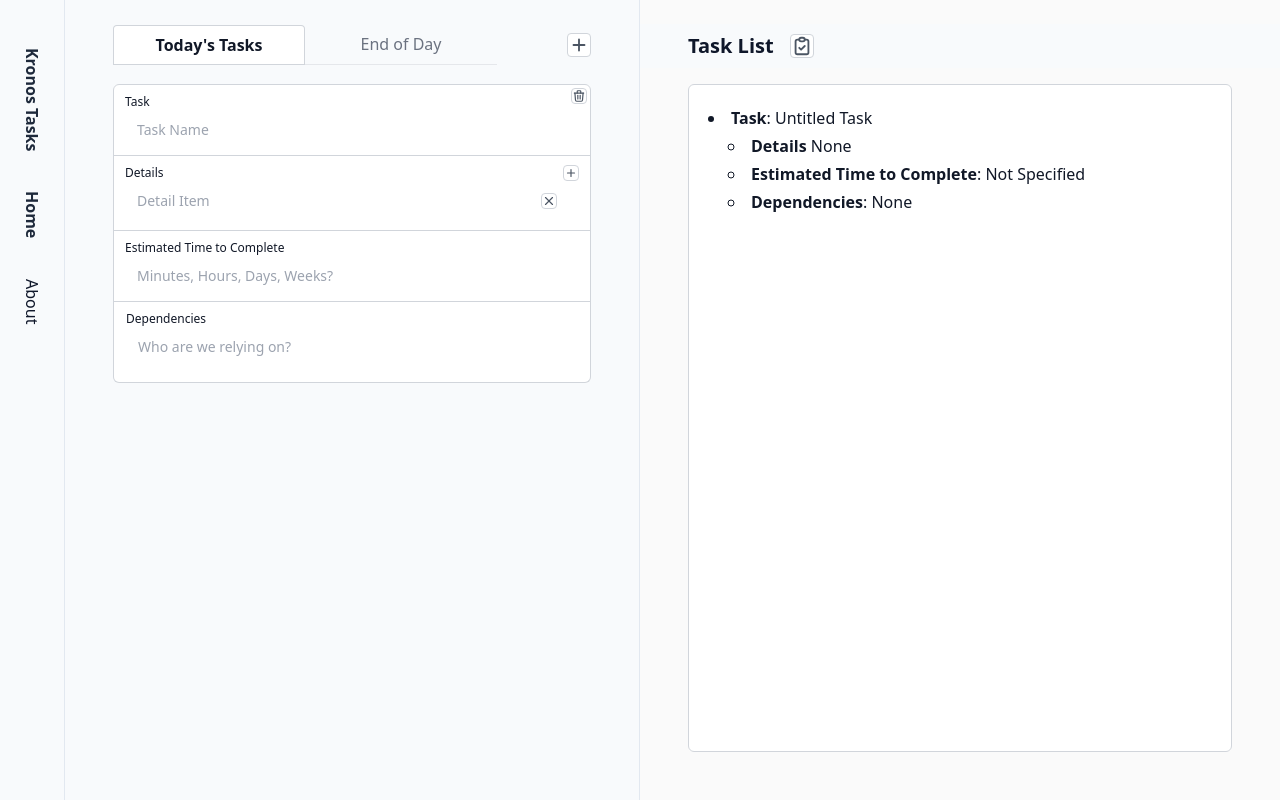
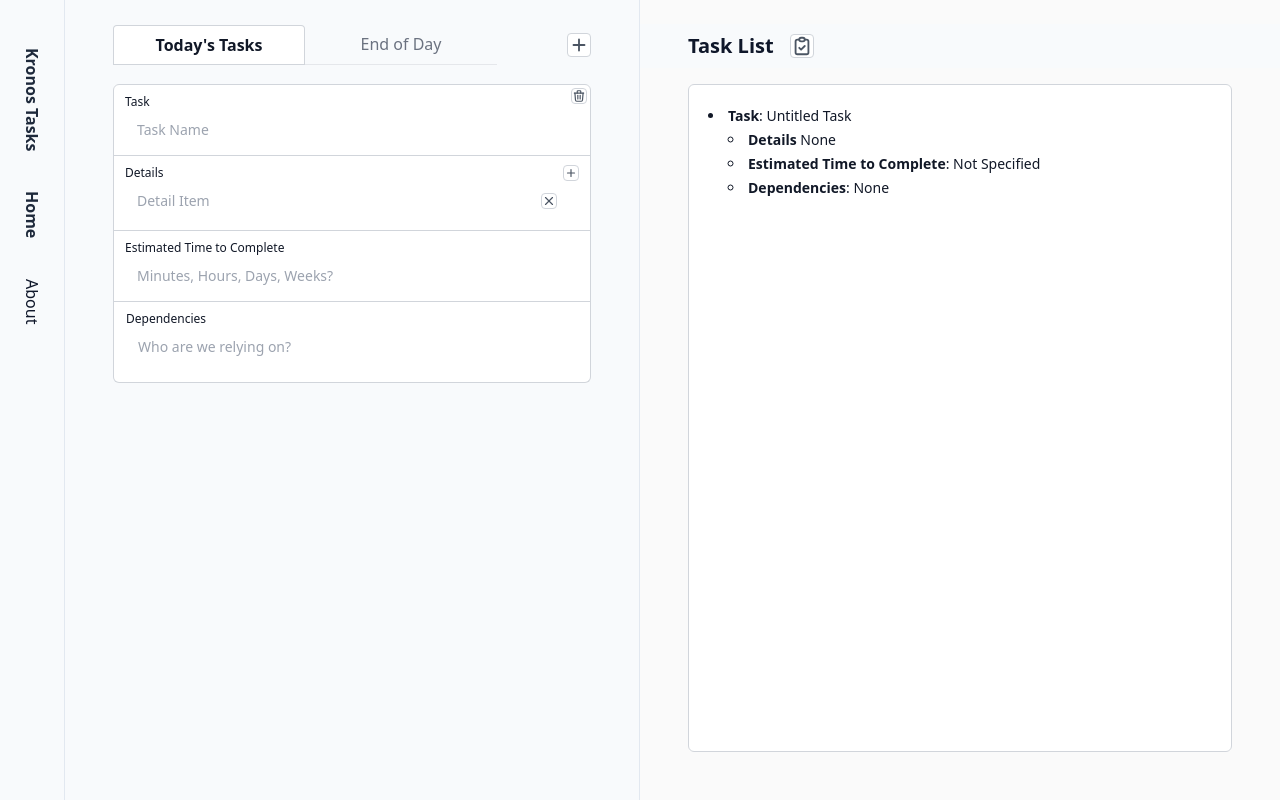
Before and after one commit to thoughtAddict/kronos-tasks, a website: page src/index.html in a window 1280 px wide. Both pictures are taken after a click on the button 579 px from the left and 44 px from the top of the page. Drawn offline with Linux system fonts and the light colour scheme; files that its build step writes are made by us from their sources; a web font is replaced by a local one.

Commit message:
README update. Font size from 16px to 14px for output.

```diff
--- a/src/index.html
+++ b/src/index.html
@@ -74,7 +74,7 @@
               <div
                 name="taskListOutput"
                 id="taskListOutput"
-                class="block w-full h-full p-5 rounded-md bg-white text-sm lg:text-base text-gray-900 outline outline-1 -outline-offset-1 outline-gray-300 placeholder:text-gray-400 focus:outline focus:outline-2 focus:-outline-offset-2 focus:outline-indigo-600 sm:text-sm/6"
+                class="block w-full h-full p-5 rounded-md bg-white text-sm text-gray-900 outline outline-1 -outline-offset-1 outline-gray-300 placeholder:text-gray-400 focus:outline focus:outline-2 focus:-outline-offset-2 focus:outline-indigo-600"
               >
               </div>
             </div>
--- a/src/main.js
+++ b/src/main.js
@@ -264,7 +264,7 @@ const formatTodaysTasksToHTML = (taskListSource) => {
 
     // Generate the HTML
     htmlOutput += `
-      <ul style="list-style-type: disc; list-style-position: inside; font-size: 16px; margin-bottom: 20px;">
+      <ul style="list-style-type: disc; list-style-position: inside; font-size: 14px; margin-bottom: 20px;">
         <li style="padding: 2px 0;"><strong>Task</strong>: ${taskName}</li>
         <ul style="padding-left: 20px; list-style-type: circle; list-style-position: inside;">
           <li style="padding: 2px 0;"><strong>Details</strong>
```
Also changed, not shown: README.md, src/main.min.js.
